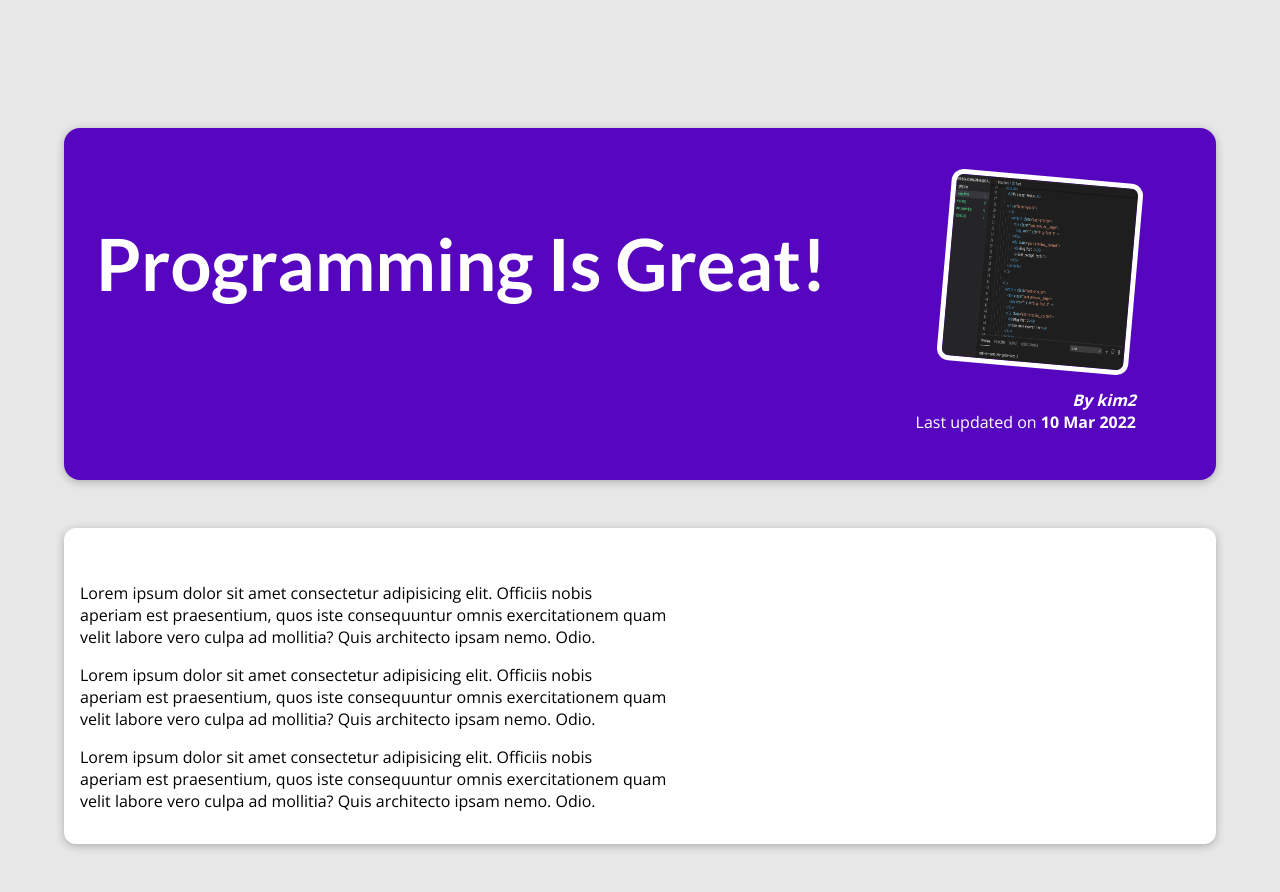
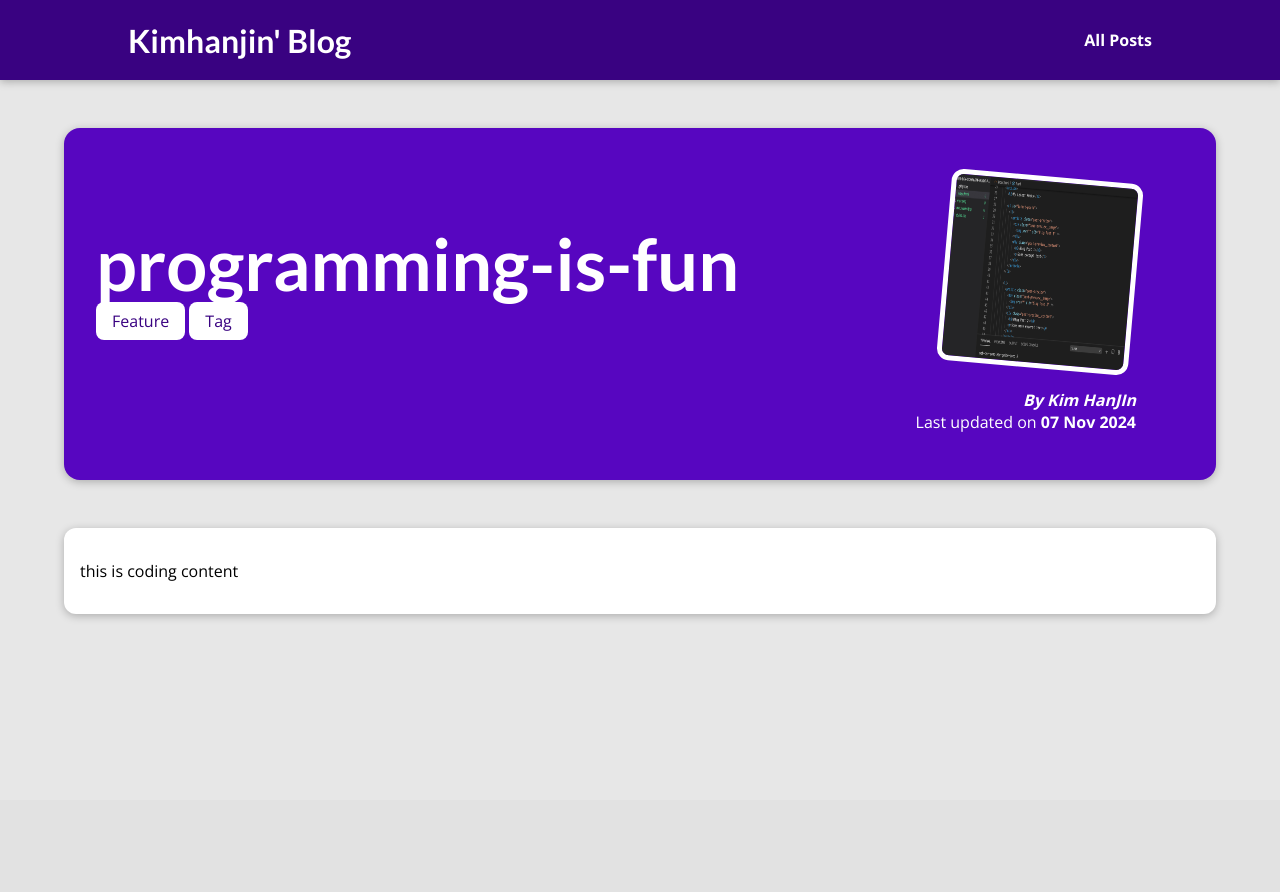
Before and after one commit to Engineer-kim/BlogWithDjango, a Django app: page /posts/programming-is-fun in a window 1280 px wide. After the commit the page ends 618 px from the top, so only its background shows below. Run offline with Django 5.2, Linux system fonts and the light colour scheme; data comes from the database, SQL or seed files in the repository; both versions use the stored data as it was after the commit.

Commit message:
Feature: 정적으로 작성된 데이터가 아닌 DB에서 쿼리로 가져온 데이터를 기반으로 화면구성 + 약간의 css 수정및 추가

```diff
--- a/blog/models.py
+++ b/blog/models.py
@@ -5,11 +5,20 @@
 class Tag(models.Model):
     caption = models.CharField(max_length=20)
 
+    def __str__(self):
+        return self.caption
+
 
 class Author(models.Model):
     first_name = models.CharField(max_length=100)
     last_name = models.CharField(max_length=100)
     email_address = models.EmailField()
+
+    def full_name(self):
+        return f"{self.first_name} {self.last_name}"
+
+    def __str__(self):
+        return self.full_name()
 
 
 class Post(models.Model):
--- a/blog/static/blog/post-detail.css
+++ b/blog/static/blog/post-detail.css
@@ -22,6 +22,7 @@
 #summary h2 {
   color: white;
   font-size: 4.5rem;
+  margin-bottom: 0.25rem;
 }
 
 #summary article {
@@ -51,6 +52,11 @@
   font-weight: bold;
 }
 
+#summary a{
+  color: white;
+  text-decoration: none;
+}
+
 main {
   width: 90%;
   max-width: 90rem;
@@ -60,3 +66,10 @@
   border-radius: 12px;
   box-shadow: 0 2px 8px rgba(0, 0, 0, 0.25);
 }
+
+.tag{
+  background-color: white;
+  color: #390281;
+  padding: 0.5rem 1rem;
+  border-radius: 8px;
+}
--- a/blog/templates/blog/includes/post.html
+++ b/blog/templates/blog/includes/post.html
@@ -3,7 +3,7 @@
 <li>
   <article class="post">
     <a href="{% url "post-detail-page" post.slug %}">
-      <img src="{% static "blog/images/"|add:post.image %}" alt="{{ post.title }}"
+      <img src="{% static "blog/images/"|add:post.image_name %}" alt="{{ post.title }}"
       />
       <div class="post__content">
         <h3>{{ post.title }}</h3>
--- a/blog/templates/blog/index.html
+++ b/blog/templates/blog/index.html
@@ -11,13 +11,16 @@
 {% endblock %}
 
 {% block content %}
+
+
 <section id="welcome">
   <header>
-    <img src="{% static "blog/images/coding.jpg" %}" alt="Max - The Author Of This Blog" />
+    <img src="{% static "blog/images/coding.jpg" %}" alt="KimHanJin - The Author Of This Blog" />
     <h2>HANJIN 'S BLOG</h2>
   </header>
   <p>Hi, I am Kimhanjin and I love to coding with Django</p>
 </section>
+
 
 <section id="latest-posts">
   <h2>My Latest Thoughts</h2>
--- a/blog/templates/blog/post-detail.html
+++ b/blog/templates/blog/post-detail.html
@@ -12,9 +12,14 @@
 {% block content %}
 <section id="summary">
   <h2>{{ post.title }}</h2>
+    <div>
+        {% for tag in post_tags %}
+            <span class="tag">{{ tag.caption }}</span>
+        {% endfor %}
+    </div>
   <article>
-    <img src="{% static "blog/images/"|add:post.image %}" alt="{{ post.title }}" />
-    <address>By {{ post.author }}</address>
+    <img src="{% static "blog/images/"|add:post.image_name %}" alt="{{ post.title }}" />
+    <address>By <a href="mailto:{{ post.author.email_address }}"> {{ post.author }}</a></address>
     <div>Last updated on <time>{{ post.date|date:"d M Y" }}</time></div>
   </article>
 </section>
--- a/blog/urls.py
+++ b/blog/urls.py
@@ -3,7 +3,7 @@
 from . import views
 
 urlpatterns = [
-    path("", views.starting_page ,name="starting_page"),
+    path("", views.starting_page ,name="starting-page"),
     path("posts" , views.posts , name="posts-page"),
     path("posts/<slug:slug>", views.post_detail,name="post-detail-page")
 ]
--- a/blog/views.py
+++ b/blog/views.py
@@ -1,103 +1,16 @@
-from datetime import date
-
-from django.shortcuts import render
+from django.shortcuts import render , get_object_or_404
+from  .models import Post
 
 all_posts = [
-    {
-        "slug": "hike-in-the-mountains",
-        "image": "mountains.jpg",
-        "author": "ss",
-        "date": date(2021, 7, 21),
-        "title": "Mountain Hiking",
-        "excerpt": "There's nothing like the views you get when hiking in the mountains! And I wasn't even prepared for what happened whilst I was enjoying the view!",
-        "content": """
-          Lorem ipsum dolor sit amet consectetur adipisicing elit. Officiis nobis
-          aperiam est praesentium, quos iste consequuntur omnis exercitationem quam
-          velit labore vero culpa ad mollitia? Quis architecto ipsam nemo. Odio.
 
-          Lorem ipsum dolor sit amet consectetur adipisicing elit. Officiis nobis
-          aperiam est praesentium, quos iste consequuntur omnis exercitationem quam
-          velit labore vero culpa ad mollitia? Quis architecto ipsam nemo. Odio.
-
-          Lorem ipsum dolor sit amet consectetur adipisicing elit. Officiis nobis
-          aperiam est praesentium, quos iste consequuntur omnis exercitationem quam
-          velit labore vero culpa ad mollitia? Quis architecto ipsam nemo. Odio.
-        """
-    },
-    {
-        "slug": "programming-is-fun",
-        "image": "coding.jpg",
-        "author": "kim2",
-        "date": date(2022, 3, 10),
-        "title": "Programming Is Great!",
-        "excerpt": "Did you ever spend hours searching that one error in your code? Yep - that's what happened to me yesterday...",
-        "content": """
-          Lorem ipsum dolor sit amet consectetur adipisicing elit. Officiis nobis
-          aperiam est praesentium, quos iste consequuntur omnis exercitationem quam
-          velit labore vero culpa ad mollitia? Quis architecto ipsam nemo. Odio.
-
-          Lorem ipsum dolor sit amet consectetur adipisicing elit. Officiis nobis
-          aperiam est praesentium, quos iste consequuntur omnis exercitationem quam
-          velit labore vero culpa ad mollitia? Quis architecto ipsam nemo. Odio.
-
-          Lorem ipsum dolor sit amet consectetur adipisicing elit. Officiis nobis
-          aperiam est praesentium, quos iste consequuntur omnis exercitationem quam
-          velit labore vero culpa ad mollitia? Quis architecto ipsam nemo. Odio.
-        """
-    },
-    {
-        "slug": "into-the-woods",
-        "image": "woods.jpg",
-        "author": "kimhanjin",
-        "date": date(2020, 8, 5),
-        "title": "Nature At Its Best",
-        "excerpt": "Nature is amazing! The amount of inspiration I get when walking in nature is incredible!",
-        "content": """
-          Lorem ipsum dolor sit amet consectetur adipisicing elit. Officiis nobis
-          aperiam est praesentium, quos iste consequuntur omnis exercitationem quam
-          velit labore vero culpa ad mollitia? Quis architecto ipsam nemo. Odio.
-
-          Lorem ipsum dolor sit amet consectetur adipisicing elit. Officiis nobis
-          aperiam est praesentium, quos iste consequuntur omnis exercitationem quam
-          velit labore vero culpa ad mollitia? Quis architecto ipsam nemo. Odio.
-
-          Lorem ipsum dolor sit amet consectetur adipisicing elit. Officiis nobis
-          aperiam est praesentium, quos iste consequuntur omnis exercitationem quam
-          velit labore vero culpa ad mollitia? Quis architecto ipsam nemo. Odio.
-        """
-    },
-    {
-        "slug": "into-the-wossods",
-        "image": "woods.jpg",
-        "author": "kim34",
-        "date": date(2020, 8, 15),
-        "title": "Nature Atss Its Best",
-        "excerpt": "Nature is amazing! The amount of inspiration I get when walking in nature is incredible!",
-        "content": """
-         Lorem ipsum dolor sit amet consectetur adipisicing elit. Officiis nobis
-         aperiam est praesentium, quos iste consequuntur omnis exercitationem quam
-         velit labore vero culpa ad mollitia? Quis architecto ipsam nemo. Odio.
-
-         Lorem ipsum dolor sit amet consectetur adipisicing elit. Officiis nobis
-         aperiam est praesentium, quos iste consequuntur omnis exercitationem quam
-         velit labore vero culpa ad mollitia? Quis architecto ipsam nemo. Odio.
-
-         Lorem ipsum dolor sit amet consectetur adipisicing elit. Officiis nobis
-         aperiam est praesentium, quos iste consequuntur omnis exercitationem quam
-         velit labore vero culpa ad mollitia? Quis architecto ipsam nemo. Odio.
-       """
-    }
 ]
-
-def get_date(post):
-  return post['date']
-
 # Create your views here.
 
 
 def starting_page(request):
-    sorted_posts = sorted(all_posts, key=get_date) # 단순히 sort 사용하면 분류된 새로운 배열이 생성되므로 sorted 사용해야함
-    latest_posts = sorted_posts[-3:] #끝에서 3번째 사용 , :-3은 끝에서 3개 제외한 나머지 반환
+    latest_posts = Post.objects.all().order_by("-date")[:3]
+    #sorted_posts = sorted(all_posts, key=get_date) # 단순히 sort 사용하면 분류된 새로운 배열이 생성되므로 sorted 사용해야함
+    #latest_posts = sorted_posts[-3:] #끝에서 3번째 사용 , :-3은 끝에서 3개 제외한 나머지 반환
     return render(request, "blog/index.html", {
       "posts": latest_posts
     })
@@ -105,12 +18,14 @@
 
 def posts(request):
     return render(request, "blog/all-posts.html", {
-      "all_posts": all_posts
+      "all_posts": Post.objects.all().order_by("-date")
     })
 
 
 def post_detail(request, slug):
-    identified_post = next(post for post in all_posts if post['slug'] == slug) # next는 첫번째 요소 반환
+    #identified_post = next(post for post in all_posts if post['slug'] == slug) # next는 첫번째 요소 반환
+    identified_post = get_object_or_404(Post, slug=slug)
     return render(request, "blog/post-detail.html", {
-      "post": identified_post
+      "post": identified_post,
+      "post_tags": identified_post.tags.all()
     })
--- a/templates/base.html
+++ b/templates/base.html
@@ -10,6 +10,13 @@
     {%  block css_files %}{% endblock %}
 </head>
 <body>
-    {% block content %}{% endblock %}
+  <header id="main-navigation">
+    <h1><a href="{% url "starting-page" %}">Kimhanjin' Blog</a></h1>
+    <nav>
+      <a href="{% url "posts-page" %}">All Posts</a>
+    </nav>
+  </header>
+  {% block content %}
+  {% endblock %}
 </body>
 </html>
```
Also changed, not shown: blog/admin.py (+6 -1 lines), db.sqlite3.
